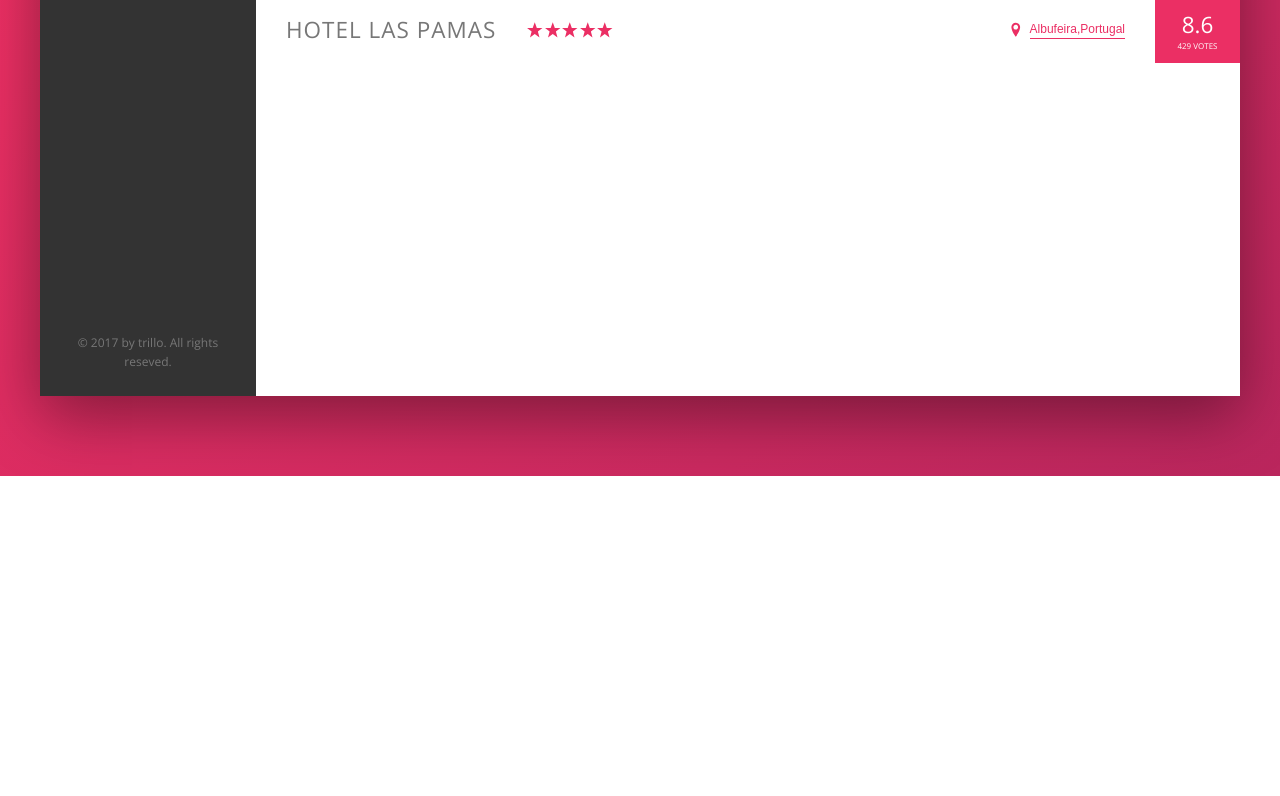
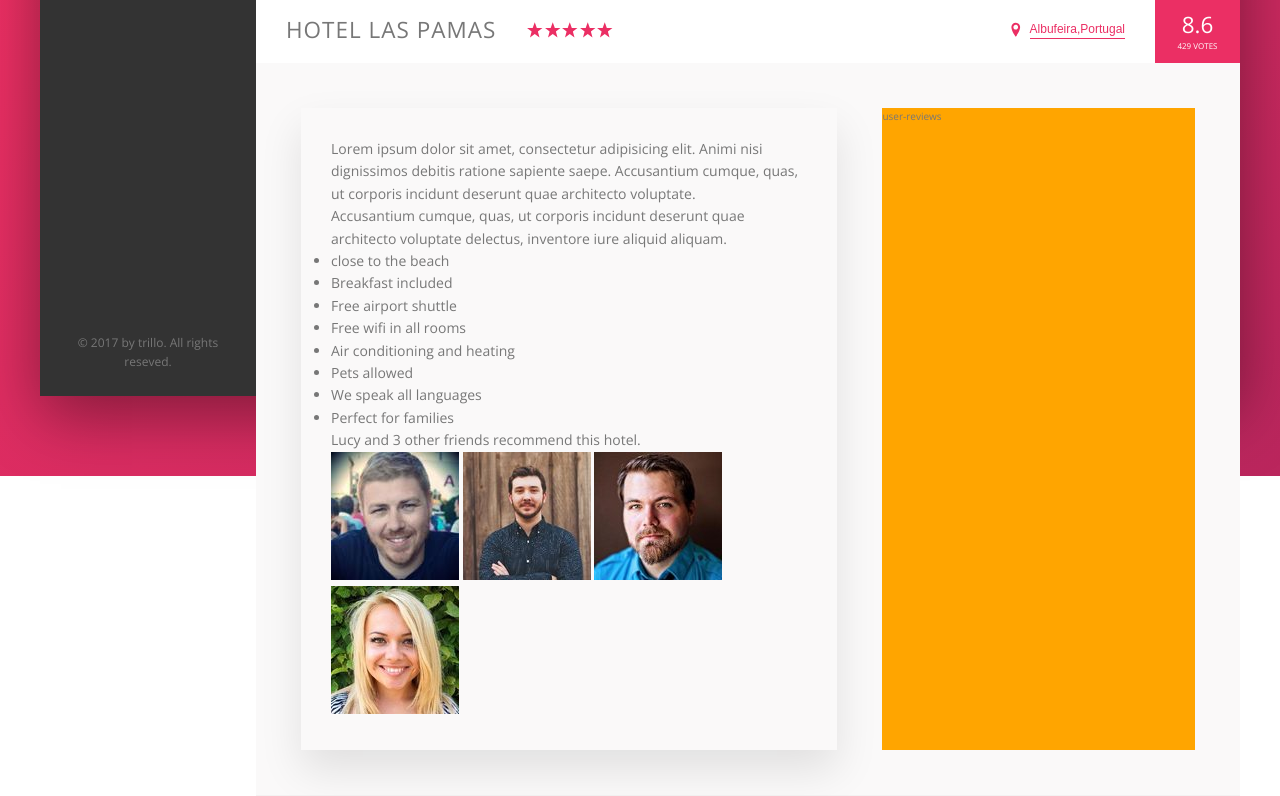
Before and after one commit to ravraw/trillo, a website: page index.html in a window 1280 px wide. Shown: the part 554-1350 px from the top of the page. Before the commit the page ends 1030 px from the top, so only its background shows below. Drawn offline with nearby package versions, Linux system fonts and the light colour scheme.

Commit message:
details section layout complete

```diff
--- a/index.html
+++ b/index.html
@@ -133,6 +133,41 @@
                     </div>
 
                 </div>
+                <div class="details">
+                    <div class="description">
+
+                        <p class="paragraph">Lorem ipsum dolor sit amet, consectetur adipisicing elit. Animi nisi dignissimos debitis ratione
+                            sapiente saepe. Accusantium cumque, quas, ut corporis incidunt deserunt quae architecto voluptate.</p>
+                        <p class="paragraph">Accusantium cumque, quas, ut corporis incidunt deserunt quae architecto voluptate delectus, inventore
+                            iure aliquid aliquam.</p>
+                        <ul class="list">
+                            <li class="list__item">close to the beach</li>
+                            <li class="list__item">Breakfast included</li>
+                            <li class="list__item">Free airport shuttle</li>
+                            <li class="list__item">Free wifi in all rooms</li>
+                            <li class="list__item">Air conditioning and heating</li>
+                            <li class="list__item">Pets allowed</li>
+                            <li class="list__item">We speak all languages</li>
+                            <li class="list__item">Perfect for families</li>
+                        </ul>
+                        <div class="recommend">
+                            <div class="recommend__count">
+                                Lucy and 3 other friends recommend this hotel.
+
+                            </div>
+                            <div class="recommend__friends">
+                                <img src="img/user-3.jpg" alt="Friend 1" class="recommend__photo">
+                                <img src="img/user-4.jpg" alt="Friend 2" class="recommend__photo">
+                                <img src="img/user-5.jpg" alt="Friend 3" class="recommend__photo">
+                                <img src="img/user-6.jpg" alt="Friend 4" class="recommend__photo">
+
+                            </div>
+                        </div>
+                    </div>
+                    <div class="user-reviews">
+                        user-reviews
+                    </div>
+                </div>
             </main>
         </div>
     </div>
--- a/sass/_base.scss
+++ b/sass/_base.scss
@@ -33,6 +33,8 @@ Grey dark 3: #999
   --color-gray-dark-3: #999;
 
   --shadow-dark: 0 2rem 6rem rgba(0, 0, 0, 0.4);
+  --shadow-light: 0 2rem 4rem rgba(0, 0, 0, 0.1);
+  --line: 1px solid var(--color-gray-light-2);
 }
 
 * {
--- a/sass/_layout.scss
+++ b/sass/_layout.scss
@@ -10,7 +10,7 @@
   font-size: 1.4rem;
   height: 7rem;
   background-color: #fff;
-  border-bottom: 1px solid var(--color-gray-light-2);
+  border-bottom: --line;
   display: flex;
   justify-content: space-between;
   align-items: center;
@@ -37,3 +37,23 @@
 
   flex: 1;
 }
+
+.details {
+  display: flex;
+  background-color: var(--color-gray-light-1);
+  padding: 4.5rem;
+  border-bottom: var(--line);
+}
+
+.description {
+  font-size: 1.4rem;
+  flex: 0 0 60%;
+  padding: 3rem;
+  box-shadow: var(--shadow-light);
+  margin-right: 4.5rem;
+}
+
+.user-reviews {
+  flex: 1;
+  background-color: orange;
+}
```
Also changed, not shown: css/style.css.
